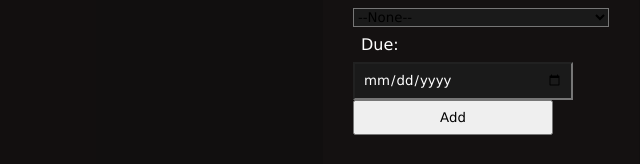
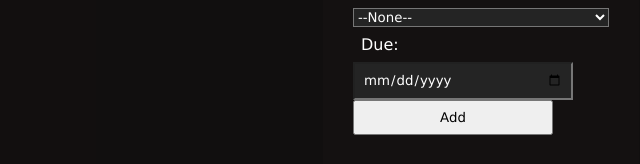
Before and after one commit to ATlexEide/todolist, a website built with webpack: page src/index.html in a window 1280 px wide. Both pictures are taken after a click on the button 201 px from the left and 253 px from the top of the page. Shown: the part 387-551 px from the top of the page, 159-799 px from the left. Built offline with nearby package versions, Linux system fonts and the light colour scheme; files whose address does not match are found by name.

Commit message:
Fix low contrast color on form input text

```diff
--- a/src/css/style.css
+++ b/src/css/style.css
@@ -70,7 +70,7 @@ textarea {
 
 input::placeholder,
 textarea::placeholder {
-    color: rgb(230, 100, 100);
+    color: rgb(248, 248, 248);
 }
 
 form input,
@@ -84,7 +84,12 @@ form button {
 textarea,
 input,
 select {
-    background-color: rgb(26, 26, 26);
+    background-color: rgb(36, 36, 36);
+}
+
+#addProjectPriority,
+#addNotePriority {
+    color: white;
 }
 
 #addNoteButton,
```
